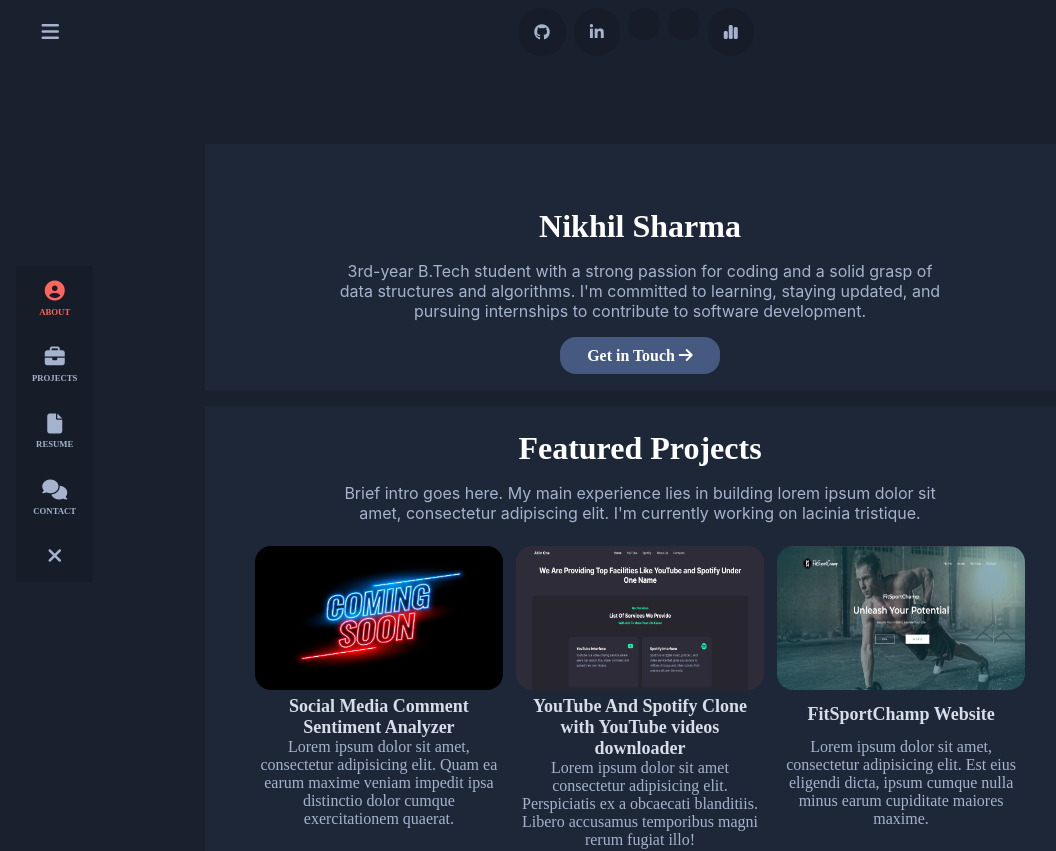
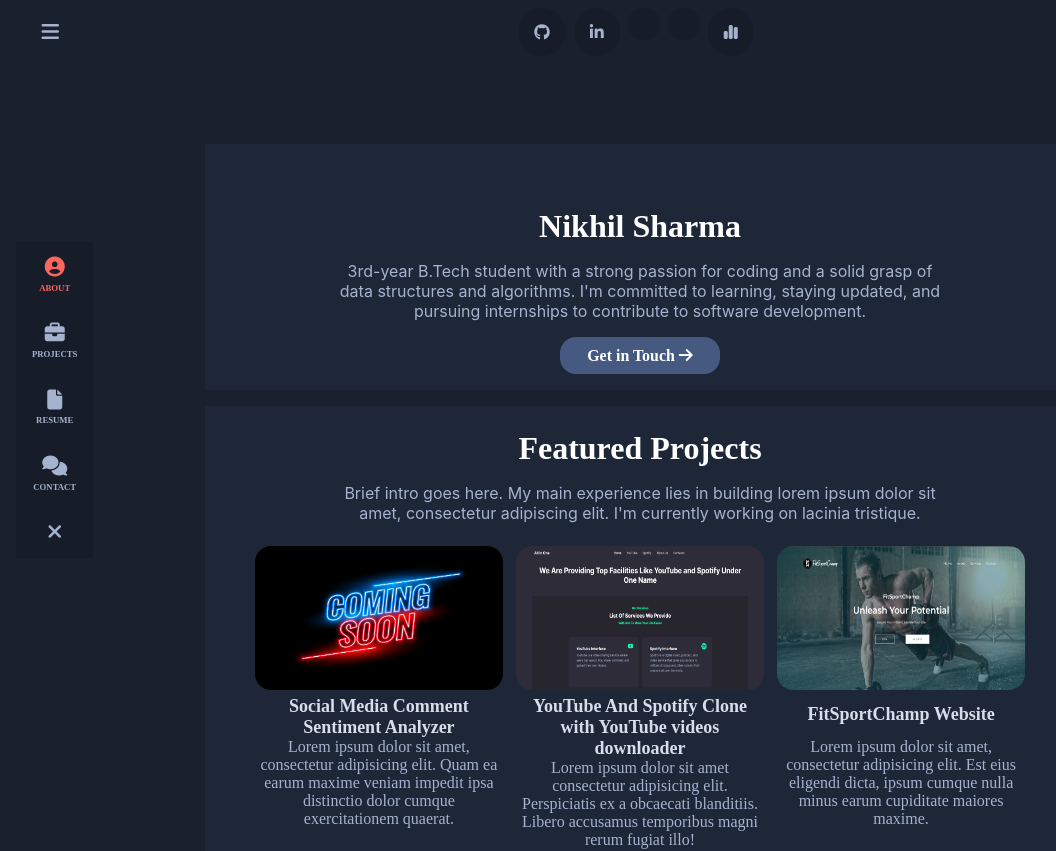
Before and after one commit to NikhilSHarma8429/Nikhil-Sharma, a React (Vite) app: page / in a window 1280 px wide. Shown: the top 851 px of the page, without its empty margins (0-1056 px from the left). Built offline with nearby package versions, Linux system fonts and the light colour scheme; some icons are missing.

Commit message:
centered sidebar

```diff
--- a/src/App.css
+++ b/src/App.css
@@ -49,7 +49,8 @@ body{
 
 .sidebar-container{
   display: flex;
-  height: 90vh;
+  top: 0;
+  height: 100vh;
   width: max-content;
   margin-left: 1rem;
   flex-direction: column;
@@ -353,6 +354,7 @@ body{
     flex-direction: row;
     width: 100%;
     left: 0;
+    top: revert;
     height: max-content;
     bottom: 0;
     z-index: 3;
@@ -447,8 +449,4 @@ body{
   .sidebar-content{
     padding: 0.5rem;
   }
-  .sidebar-container{
-    height: 75vh;
-    /* bottom: 0.5rem; */
-  }
 }
```
